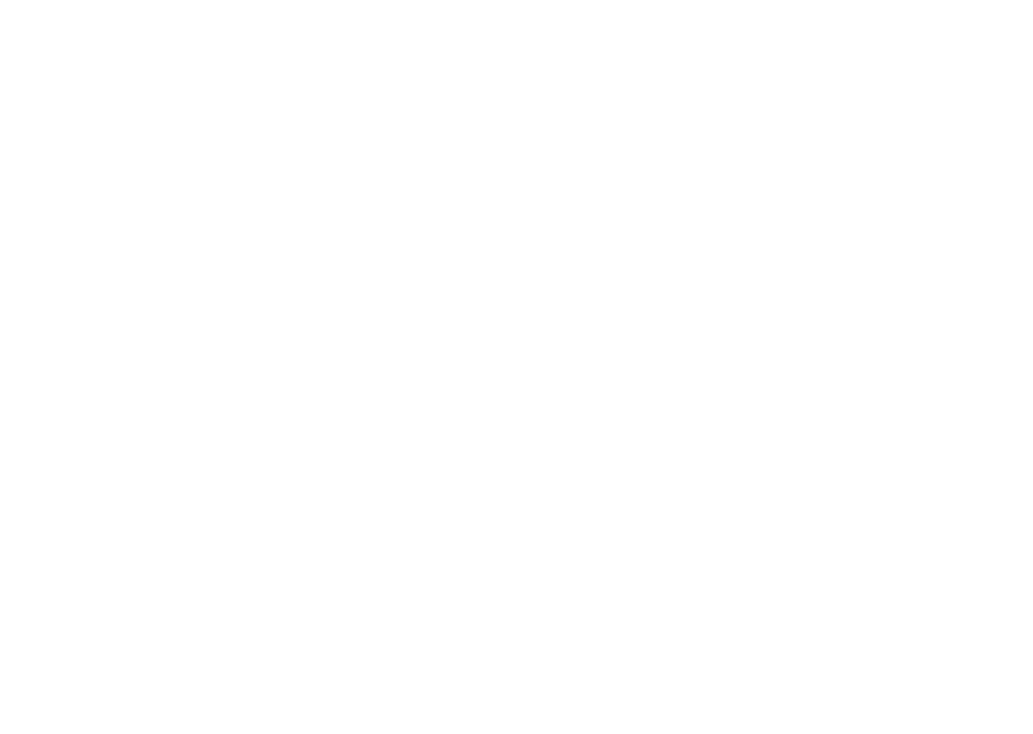
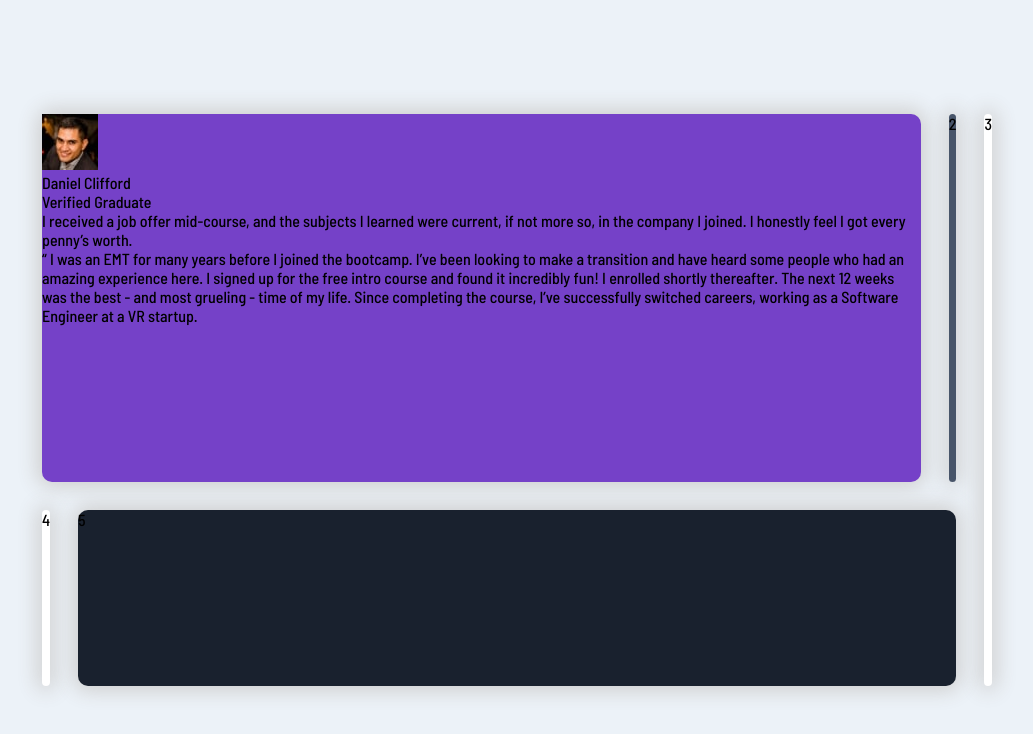
Before and after one commit to Maliklar/testimonials-grid-section-main, a plain HTML site: page index.html in a window 1280 px wide. Shown: the whole page, without its empty margins (123-1156 px from the left). Drawn offline with Linux system fonts and the light colour scheme.

Commit message:
main layout created

```diff
--- a/index.html
+++ b/index.html
@@ -10,7 +10,7 @@
 </head>
 
 <body>
-    <!-- Daniel Clifford Verified Graduate I received a job offer mid-course, and the subjects I learned were current, if not more so, in the company I joined. I honestly feel I got every penny’s worth. “ I was an EMT for many years before I joined the bootcamp.
+    <!-- Daniel Clifford Verified Graduate  “ I was an EMT for many years before I joined the bootcamp.
     I’ve been looking to make a transition and have heard some people who had an amazing experience here. I signed up for the free intro course and found it incredibly fun! I enrolled shortly thereafter. The next 12 weeks was the best - and most grueling
     - time of my life. Since completing the course, I’ve successfully switched careers, working as a Software Engineer at a VR startup. ” Jonathan Walters Verified Graduate The team was very supportive and kept me motivated “ I started as a total newbie
     with virtually no coding skills. I now work as a mobile engineer for a big company. This was one of the best investments I’ve made in myself. ” Jeanette Harmon Verified Graduate An overall wonderful and rewarding experience “ Thank you for the wonderful
@@ -21,6 +21,28 @@
     and staff did not disappoint. They were very hands-on and I never had to wait long for assistance. The agile team project, in particular, was outstanding. It took my learning to the next level in a way that no tutorial could ever have. In fact, I’ve
     often referred to it during interviews as an example of my developent experience. It certainly helped me land a job as a full-stack developer after receiving multiple offers. 100% recommend! ” -->
 
+    <div class="grid">
+        <div class="grid-item" id="item1">
+            <div class="item-header">
+                <img src="./images/image-daniel.jpg" class="avatar" alt="avatar">
+                <div class="header-content">
+                    <div class="user-name">Daniel Clifford</div>
+                    <div class="user-description">Verified Graduate</div>
+                </div>
+            </div>
+            <div class="item-body">
+                <div class="body-title">I received a job offer mid-course, and the subjects I learned were current, if not more so, in the company I joined. I honestly feel I got every penny’s worth.</div>
+                <div class="body-content">
+                    “ I was an EMT for many years before I joined the bootcamp. I’ve been looking to make a transition and have heard some people who had an amazing experience here. I signed up for the free intro course and found it incredibly fun! I enrolled shortly thereafter.
+                    The next 12 weeks was the best - and most grueling - time of my life. Since completing the course, I’ve successfully switched careers, working as a Software Engineer at a VR startup.
+                </div>
+            </div>
+        </div>
+        <div class="grid-item" id="item2">2</div>
+        <div class="grid-item" id="item3">3</div>
+        <div class="grid-item" id="item4">4</div>
+        <div class="grid-item" id="item5">5</div>
+    </div>
 
 </body>
 
--- a/styles.css
+++ b/styles.css
@@ -0,0 +1,62 @@
+@import url('https://fonts.googleapis.com/css2?family=Barlow+Semi+Condensed:wght@500;600&display=swap');
+:root {
+    --Moderateviolet: hsl(263, 55%, 52%);
+    --Verydarkgrayishblue: hsl(217, 19%, 35%);
+    --Verydarkblackishblue: hsl(219, 29%, 14%);
+    --White: hsl(0, 0%, 100%);
+    --Lightgray: hsl(0, 0%, 81%);
+    --Lightgrayishblue: hsl(210, 46%, 95%);
+}
+
+* {
+    font-family: 'Barlow Semi Condensed', sans-serif;
+}
+
+body {
+    min-height: 100vh;
+    margin: 0px;
+    padding: 0px;
+    background-color: var(--Lightgrayishblue);
+    display: flex;
+    flex-direction: column;
+    justify-content: center;
+}
+
+.grid {
+    display: grid;
+    min-height: 572px;
+    margin: 0px 165px;
+    grid-template-areas: "item1 item1 item2 item3" "item4 item5 item5 item3";
+    gap: 28px;
+}
+
+.grid-item {
+    border-radius: 10px;
+    margin: 0px;
+    box-shadow: 0px 0px 20px 5px var(--Lightgray);
+}
+
+#item1 {
+    background-color: var(--Moderateviolet);
+    grid-area: item1;
+}
+
+#item2 {
+    background-color: var(--Verydarkgrayishblue);
+    grid-area: item2;
+}
+
+#item3 {
+    background-color: var(--White);
+    grid-area: item3;
+}
+
+#item4 {
+    background-color: var(--White);
+    grid-area: item4;
+}
+
+#item5 {
+    background-color: var(--Verydarkblackishblue);
+    grid-area: item5;
+}
```
